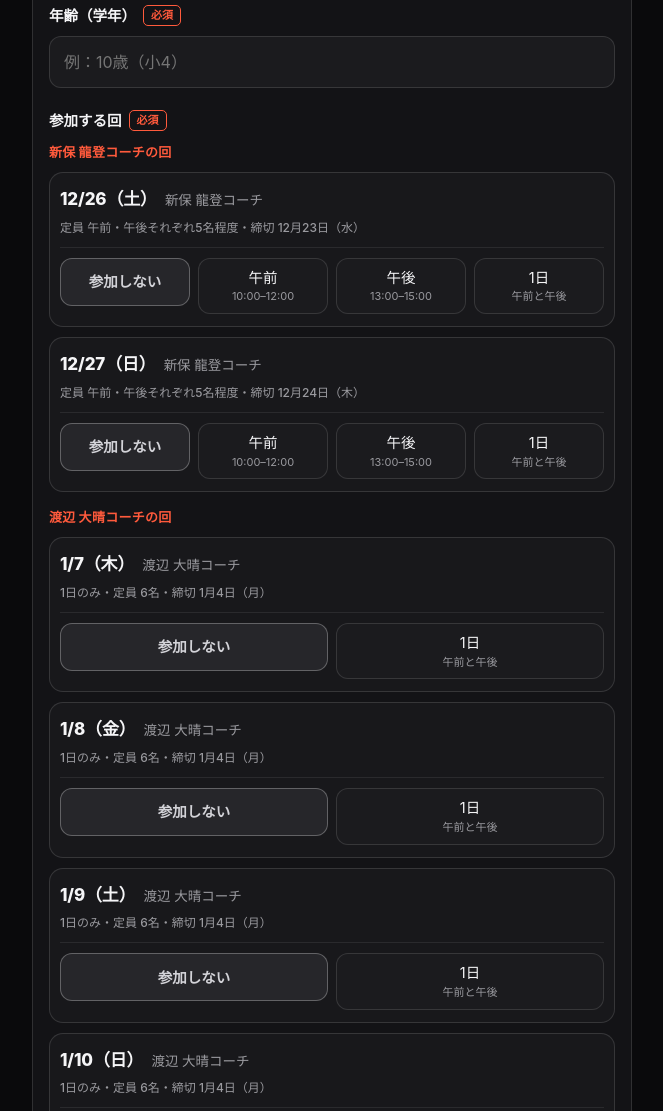
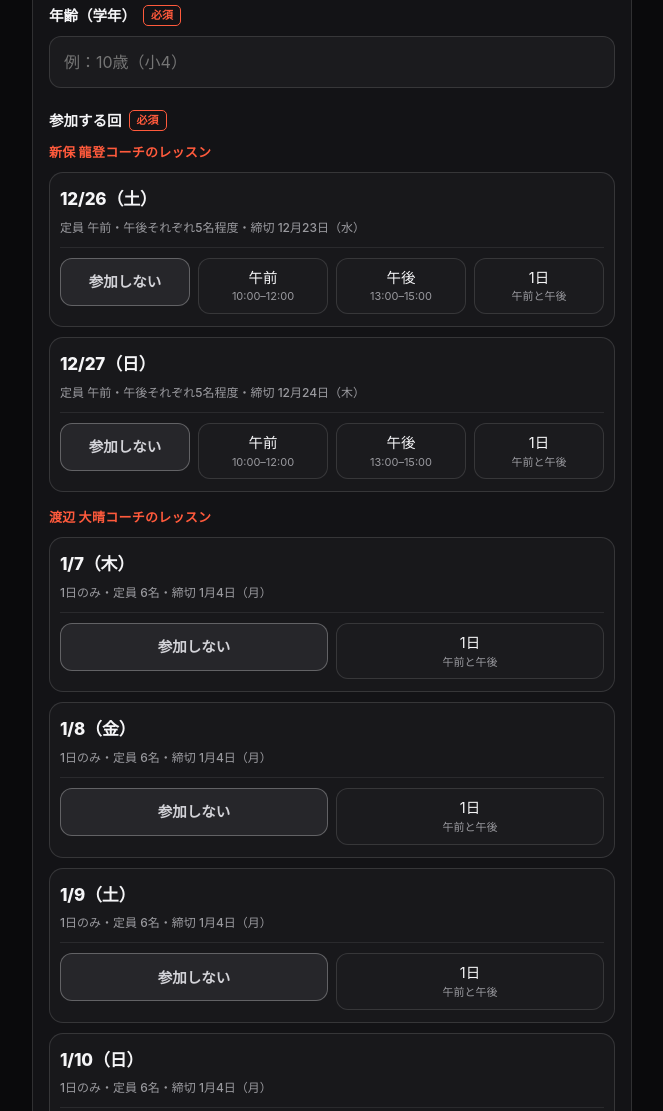
Before and after one commit to VanWhist/mic-site-mockup, a plain HTML site: page lesson-apply.html in a window 1280 px wide. Shown: the part 1419-2530 px from the top of the page, without its empty margins (308-971 px from the left). Drawn offline with Linux system fonts and the light colour scheme.

Commit message:
申込フォームの見出しを「〇〇コーチのレッスン」にし、各日の枠のコーチ名を消す
Co-Authored-By: Claude Opus 5.5 <noreply@anthropic.com>

```diff
--- a/lesson-apply.html
+++ b/lesson-apply.html
@@ -101,19 +101,18 @@
      参加する枠を選んだ回は、枠の線をオレンジにする */
   .days{display:grid;gap:10px;margin:8px 0 14px;}
   .day .choice span{white-space:nowrap;}
-  .day-label .coach,.day-label .closed{white-space:nowrap;}
+  .day-label .closed{white-space:nowrap;}
   .day{margin:0;padding:12px 10px;border-radius:14px;background:rgba(255,255,255,.025);border:1px solid rgba(255,255,255,.13);
     transition:border-color .15s ease,background .15s ease;}
   .day:has(input:checked:not([value=""])){border-color:var(--accent);background:rgba(255,90,60,.05);}
   .day-label{font-size:13.5px;font-weight:700;margin-bottom:10px;padding-bottom:9px;border-bottom:1px solid rgba(255,255,255,.08);}
   .day-label .date{font-size:17px;font-weight:800;letter-spacing:-.01em;}
-  .day-label .coach{font-weight:500;color:var(--muted);margin-left:8px;}
   .day-label .cap{display:block;margin-top:2px;font-size:12px;font-weight:500;color:var(--muted);}
   .day-label .closed{color:var(--ng);font-size:12px;font-weight:700;margin-left:6px;}
   .day.from-card .day-label::after{content:'このカードから来ました';margin-left:8px;padding:1px 7px;border-radius:5px;
     background:rgba(255,90,60,.14);color:#ffb7a8;font-size:11px;font-weight:700;}
   /* コーチごとの見出し。カードから来たときは、そのコーチの回だけを出す（ほかのコーチの回を間違えて選ばないように、2026-11-15）。
-     ほかのコーチの回は「ほかのコーチの回も申し込む」を押したときだけ出す */
+     ほかのコーチの回は「ほかのコーチのレッスンも申し込む」を押したときだけ出す。各日の枠にはコーチ名を出さない（見出しにあるため） */
   .days-coach{margin:4px 0 -2px;font-size:13px;font-weight:800;color:var(--accent);letter-spacing:.02em;}
   .days-coach:first-child{margin-top:0;}
   .more-coaches{display:block;width:100%;min-height:46px;margin:0;border-radius:12px;border:1px dashed rgba(255,255,255,.25);
@@ -458,7 +457,7 @@
       if (l.coach !== prevCoach) {
         var h = document.createElement('div');
         h.className = 'days-coach';
-        h.textContent = l.coach + 'コーチの回';
+        h.textContent = l.coach + 'コーチのレッスン';
         h.hidden = hide;
         days.appendChild(h);
         prevCoach = l.coach;
@@ -467,7 +466,7 @@
       d.hidden = hide;
       d.className = 'day' + (l.id === fromLesson && !closed ? ' from-card' : '');
       d.setAttribute('data-lesson', l.id);
-      var html = '<div class="day-label"><span class="date">' + l.label + '</span><span class="coach">' + l.coach + 'コーチ</span>' +
+      var html = '<div class="day-label"><span class="date">' + l.label + '</span>' +
         (closed ? '<span class="closed">締め切りました</span>' : '') +
         '<span class="cap">' + (l.slots.indexOf('am') < 0 ? '1日のみ・' : '') + '定員 ' + l.capacityLabel + '・締切 ' + l.deadlineLabel + '</span></div><div class="choices">';
       html += '<label class="choice none"><input type="radio" name="' + key + '_' + l.id + '" value=""' + (closed ? ' disabled' : '') + ' checked><span>参加しない</span></label>';
@@ -482,7 +481,7 @@
       var more = document.createElement('button');
       more.type = 'button';
       more.className = 'more-coaches';
-      more.textContent = 'ほかのコーチの回も申し込む';
+      more.textContent = 'ほかのコーチのレッスンも申し込む';
       more.addEventListener('click', showAllLessons);
       days.appendChild(more);
     }
@@ -796,7 +795,7 @@
     window.scrollTo(0, 0);
   }
 
-  // 「ほかのコーチの回も申し込む」：全員分の、隠していた回を出す
+  // 「ほかのコーチのレッスンも申し込む」：全員分の、隠していた回を出す
   function showAllLessons(){
     showAllCoaches = true;
     people.querySelectorAll('.days [hidden]').forEach(function(el){ el.hidden = false; });
```
